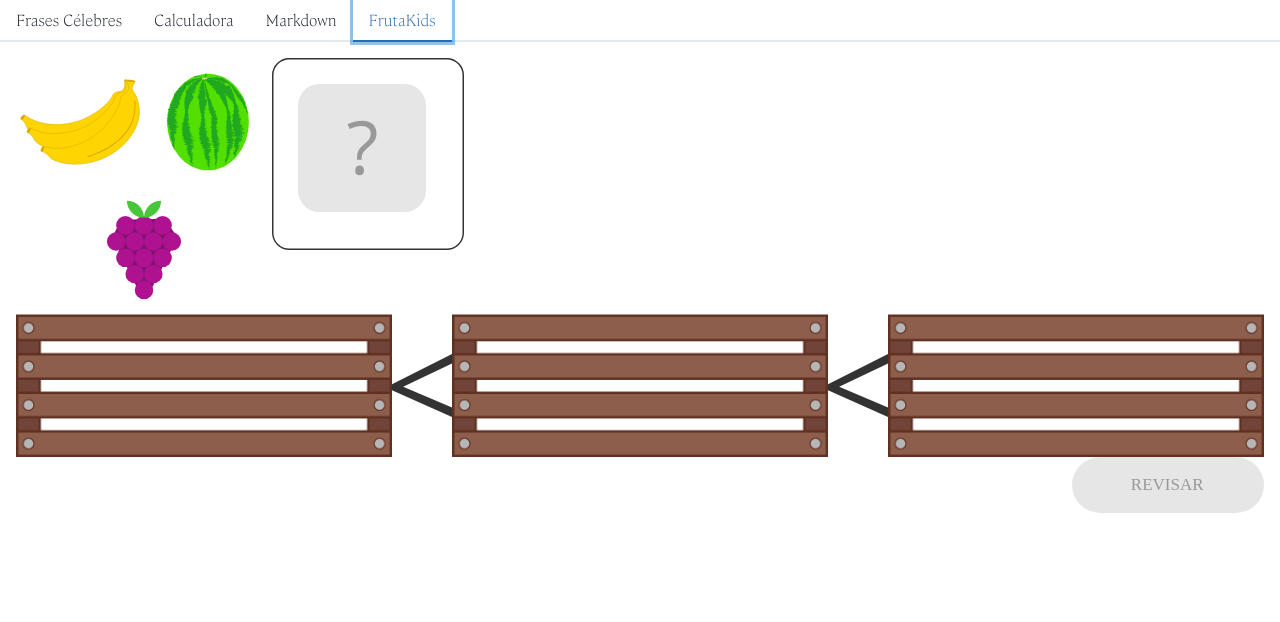
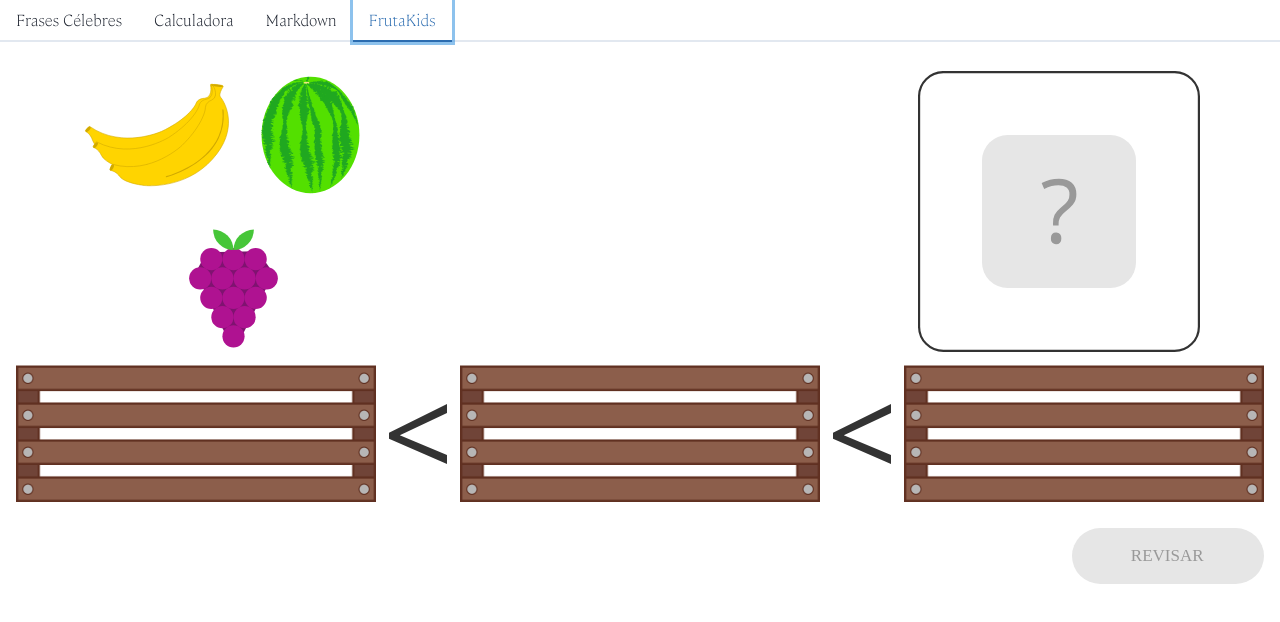
Before and after one commit to gnietto/usestate, a React (Vite) app: page / in a window 1280 px wide. Both pictures are taken after a click on the tab "FrutaKids". Shown: the top 622 px of the page. Built offline with nearby package versions, Linux system fonts and the light colour scheme.

Commit message:
Mejora centrado, márgenes y ancho de componentes

```diff
--- a/src/EvaluarRespuesta.tsx
+++ b/src/EvaluarRespuesta.tsx
@@ -2,7 +2,7 @@ import { Flex, Spacer, Text, Image } from '@chakra-ui/react';
 
 export default function EvaluarRespuesta(props: any) {
   return (
-    <Flex>
+    <Flex py="2vw">
       <Text> {props.texto} </Text>
       <Spacer />
       <Image src={props.img} w={props.anchoImg} />
--- a/src/FrutaKids.tsx
+++ b/src/FrutaKids.tsx
@@ -1,4 +1,4 @@
-import { Box, Flex } from '@chakra-ui/react';
+import { Box, Flex, Spacer } from '@chakra-ui/react';
 import FrutasAleatorias from './FrutasAleatorias';
 import InfoFrutas from './InfoFrutas';
 import Cajon from './Cajon';
@@ -37,23 +37,23 @@ export default function FrutaKids() {
 
   return (
     <Box>
-      <Flex>
+      <Flex alignItems="center" mx="5vw">
         <FrutasAleatorias
           fruta1={imgplatano}
           fruta2={imgsandia}
           fruta3={imguva}
-          anchoFrutas="10vw"
+          anchoFrutas="12vw"
         />
+        <Spacer />
         <InfoFrutas
           imginterna={incognita}
-          anchoImgInterna="10vw"
-          anchoBox="15vw"
-          altoBox="15vw"
+          anchoImgInterna="12vw"
+          anchoBox="22vw"
+          altoBox="22vw"
           bgImage={cuadro_info}
-          margin="2vw"
         />
       </Flex>
-      <Flex alignItems="center">
+      <Flex alignItems="center" gap="1vw" >
         <Cajon img={cajonFrutas} />
         <Cajon img={mayorQue} anchoImg="10vw" />
         <Cajon img={cajonFrutas} />
--- a/src/InfoFrutas.tsx
+++ b/src/InfoFrutas.tsx
@@ -1,14 +1,14 @@
-import { Box, Image } from '@chakra-ui/react';
+import { Image, Flex } from '@chakra-ui/react';
 
 export default function InfoFrutas(props: any) {
   return (
-    <Box w={props.anchoBox} h={props.altoBox} bgImage={props.bgImage}>
+    <Flex w={props.anchoBox} h={props.altoBox} bgImage={props.bgImage} justifyContent="center" alignItems="center">
       <Image
         src={props.imginterna}
         w={props.anchoImgInterna}
         zIndex={props.zIndex}
         m={props.margin}
       />
-    </Box>
+    </Flex>
   );
 }
```
